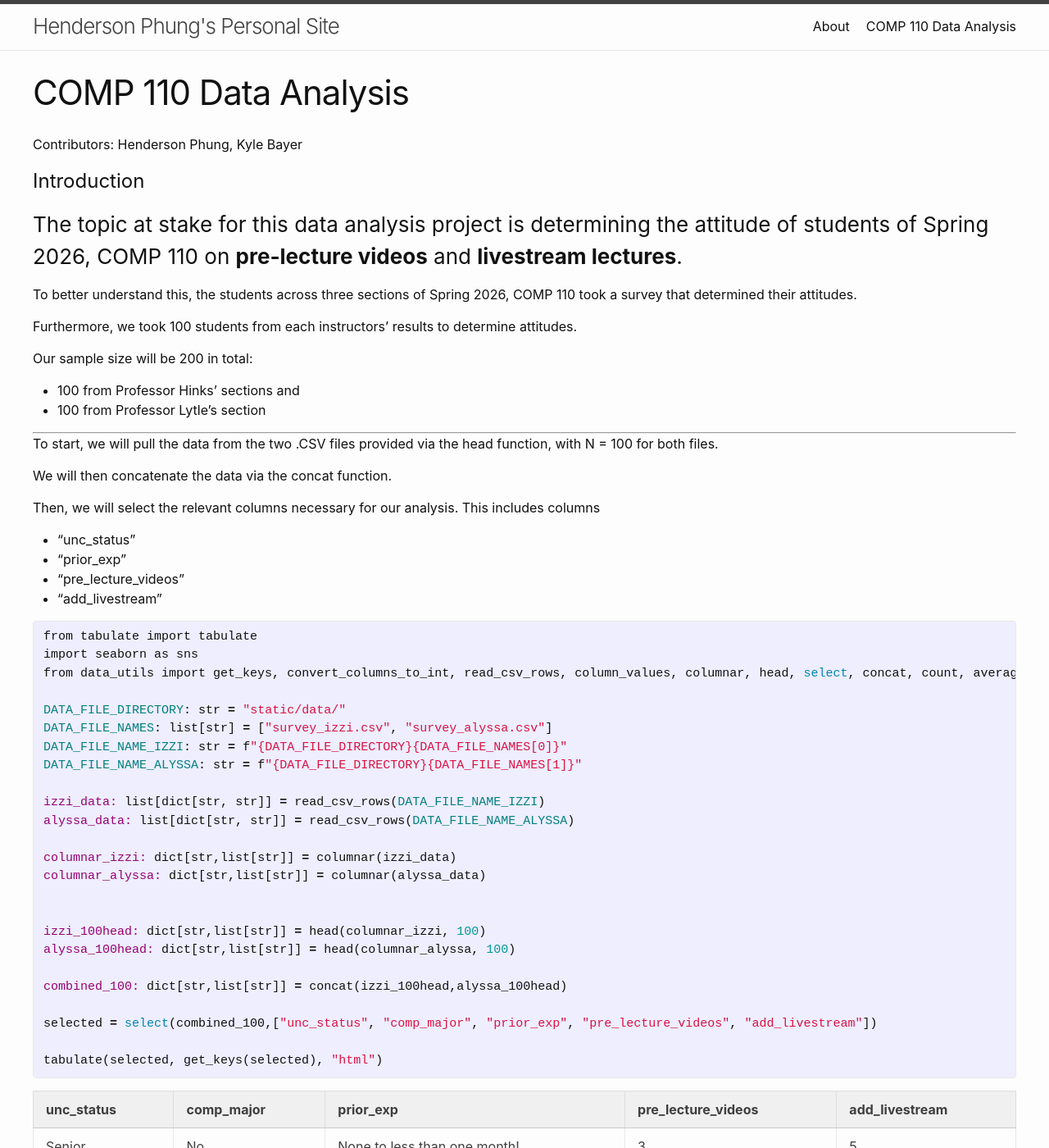
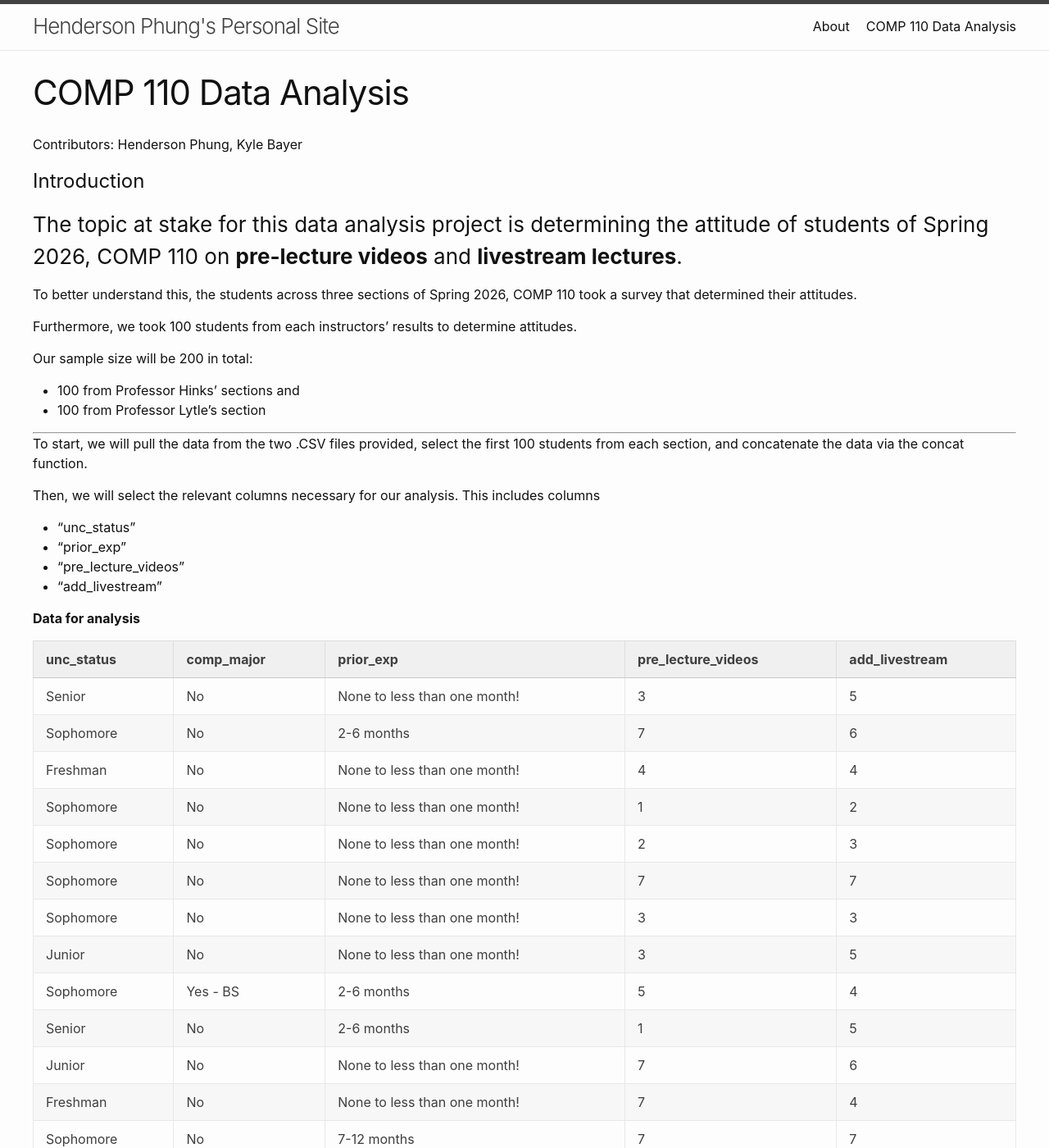
Before and after one commit to hendersonphung/hendersonphung.github.io, a Jekyll site: the page built from comp-110-data-analysis.markdown, in a window 1280 px wide and 1400 px high. Shown: the whole window at 82% size. Built offline with Jekyll 4.4.1, drawn with Linux system fonts in a browser that asks for light colours.

Commit message:
remove code block from analysis website

```diff
--- a/comp-110-data-analysis.markdown
+++ b/comp-110-data-analysis.markdown
@@ -22,9 +22,8 @@ Our sample size will be 200 in total:
 * 100 from Professor Lytle's section
 
 ***
-To start, we will pull the data from the two .CSV files provided via the head function, with N = 100 for both files.
 
-We will then concatenate the data via the concat function.
+To start, we will pull the data from the two .CSV files provided, select the first 100 students from each section, and concatenate the data via the concat function.
 
 Then, we will select the relevant columns necessary for our analysis.  This includes columns
 * "unc_status"
@@ -32,33 +31,7 @@ Then, we will select the relevant columns necessary for our analysis.  This incl
 * "pre_lecture_videos"
 * "add_livestream"
 
-{% highlight ruby %}
-from tabulate import tabulate
-import seaborn as sns
-from data_utils import get_keys, convert_columns_to_int, read_csv_rows, column_values, columnar, head, select, concat, count, average_score
-
-DATA_FILE_DIRECTORY: str = "static/data/"
-DATA_FILE_NAMES: list[str] = ["survey_izzi.csv", "survey_alyssa.csv"]
-DATA_FILE_NAME_IZZI: str = f"{DATA_FILE_DIRECTORY}{DATA_FILE_NAMES[0]}"
-DATA_FILE_NAME_ALYSSA: str = f"{DATA_FILE_DIRECTORY}{DATA_FILE_NAMES[1]}"
-
-izzi_data: list[dict[str, str]] = read_csv_rows(DATA_FILE_NAME_IZZI)
-alyssa_data: list[dict[str, str]] = read_csv_rows(DATA_FILE_NAME_ALYSSA)
-
-columnar_izzi: dict[str,list[str]] = columnar(izzi_data)
-columnar_alyssa: dict[str,list[str]] = columnar(alyssa_data)
-
-
-izzi_100head: dict[str,list[str]] = head(columnar_izzi, 100)
-alyssa_100head: dict[str,list[str]] = head(columnar_alyssa, 100)
-
-combined_100: dict[str,list[str]] = concat(izzi_100head,alyssa_100head)
-
-selected = select(combined_100,["unc_status", "comp_major", "prior_exp", "pre_lecture_videos", "add_livestream"])
-
-tabulate(selected, get_keys(selected), "html")
-{% endhighlight %}
-
+**Data for analysis**
 
 | unc_status   | comp_major   | prior_exp                    |   pre_lecture_videos |   add_livestream |
 |--------------|--------------|------------------------------|---------|---------|
```
